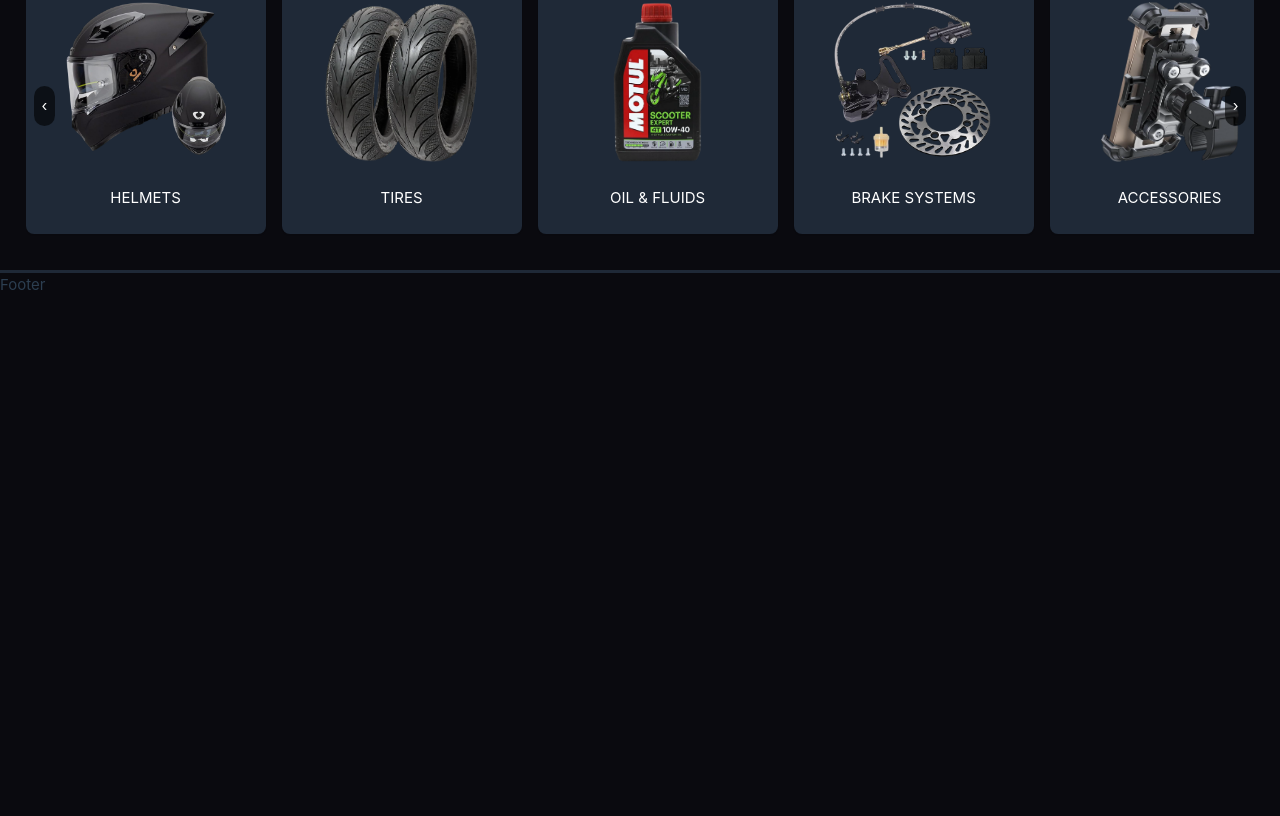
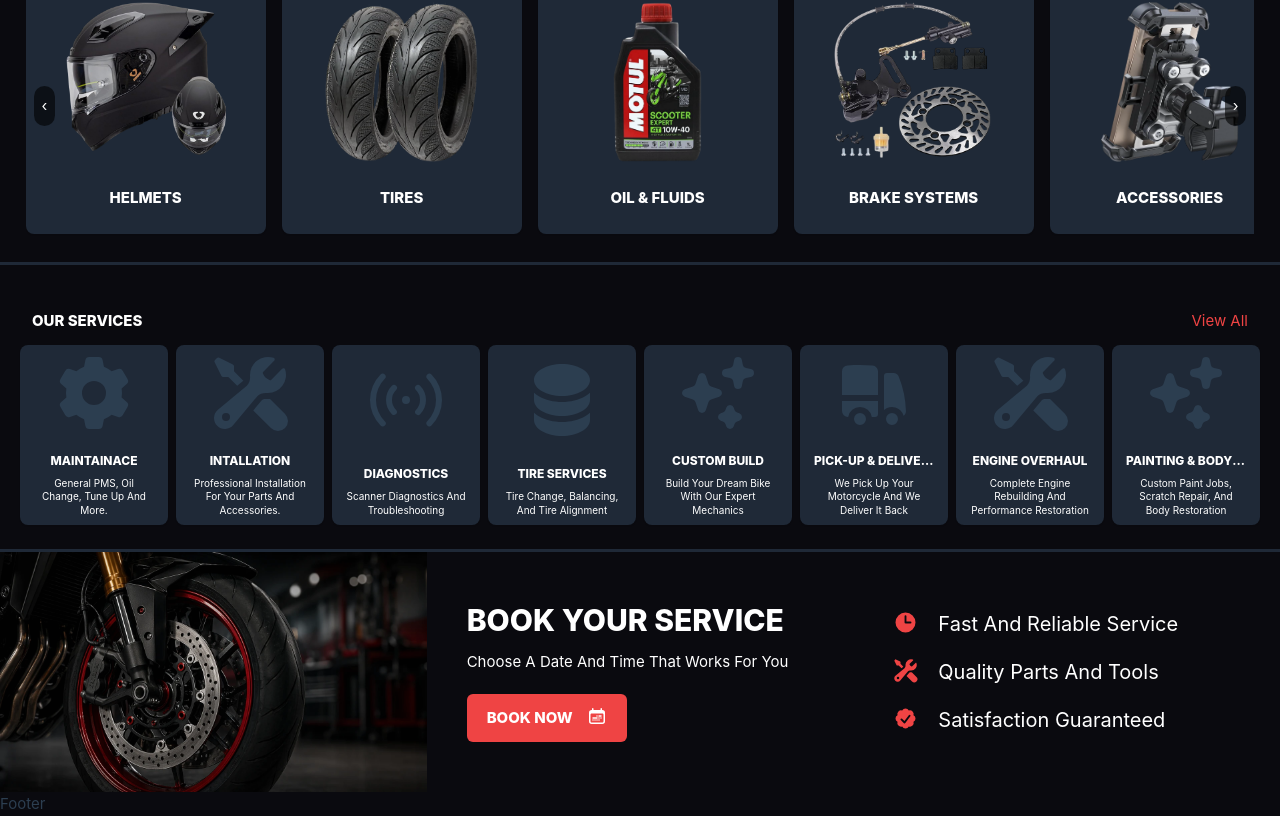
Before and after one commit to jovan51795/shop_fe, a Vue app: page /home in a window 1280 px wide. Shown: the part 1329-2145 px from the top of the page. Before the commit the page ends 1626 px from the top, so only its background shows below. Built offline with nearby package versions, Linux system fonts and the light colour scheme; the HTML template or start-up script is replaced by a standard one.

Commit message:
add top footer

```diff
--- a/src/assets/base.css
+++ b/src/assets/base.css
@@ -55,7 +55,7 @@
 *::before,
 *::after {
   box-sizing: border-box;
-  font-weight: normal;
+  /* font-weight: normal; */
 }
 
 body {
--- a/src/components/Category.vue
+++ b/src/components/Category.vue
@@ -2,16 +2,14 @@
 import { RouterLink } from 'vue-router'
 
 const { data } = defineProps(['data'])
-
-console.log('this is the images', data)
 </script>
 
 <template>
   <div class="container mx-auto border-b-3 pb-5 pt-1 mt-5 border-[#1F2937]">
     <div class="flex justify-between mx-8 mt-5 mb-2 text-white">
       <h2 class="uppercase font-extrabold">{{ data.title }}</h2>
-      <div>
-        <RouterLink>View All</RouterLink>
+      <div class="text-[#EF4444]">
+        <RouterLink to="/home">View All</RouterLink>
       </div>
     </div>
     <div
--- a/src/components/FeaturedProducts.vue
+++ b/src/components/FeaturedProducts.vue
@@ -18,12 +18,12 @@ const scroll = (direction) => {
 </script>
 
 <template>
-  <div class="container mx-auto border-b-3 pb-5 pt-1 mt-5 border-[#1F2937] flex justify-center">
+  <div class="container mx-auto border-b-3 pb-3 pt-1 mt-5 border-[#1F2937] flex justify-center">
     <div class="w-[96%]">
       <div class="flex justify-between mt-5 mb-2 text-white">
         <h2 class="uppercase font-extrabold">Featured Products</h2>
-        <div>
-          <RouterLink to="#">View All</RouterLink>
+        <div class="text-[#EF4444]">
+          <RouterLink to="/home">View All</RouterLink>
         </div>
       </div>
       <div class="relative w-full rounded-lg">
--- /dev/null
+++ b/src/components/Services.vue
@@ -0,0 +1,87 @@
+<script setup lang="ts">
+import {
+  Cog6ToothIcon,
+  CircleStackIcon,
+  WrenchScrewdriverIcon,
+  SignalIcon,
+  SparklesIcon,
+  TruckIcon,
+} from '@heroicons/vue/20/solid'
+
+const services = [
+  {
+    title: 'maintainace',
+    description: 'General PMS, Oil Change, Tune up and more.',
+    icon: Cog6ToothIcon,
+  },
+  {
+    title: 'intallation',
+    description: 'Professional installation for your parts and accessories.',
+    icon: WrenchScrewdriverIcon,
+  },
+  {
+    title: 'diagnostics',
+    description: 'scanner diagnostics and troubleshooting',
+    icon: SignalIcon,
+  },
+  {
+    title: 'tire services',
+    description: 'tire change, balancing, and tire alignment',
+    icon: CircleStackIcon,
+  },
+  {
+    title: 'custom build',
+    description: 'build your dream bike with our expert mechanics',
+    icon: SparklesIcon,
+  },
+  {
+    title: 'pick-up & delivery',
+    description: 'we pick up your motorcycle and we deliver it back',
+    icon: TruckIcon,
+  },
+  {
+    title: 'engine overhaul',
+    description: 'complete engine rebuilding and performance restoration',
+    icon: WrenchScrewdriverIcon,
+  },
+  {
+    title: 'painting & body works',
+    description: 'custom paint jobs, scratch repair, and body restoration',
+    icon: SparklesIcon,
+  },
+]
+</script>
+
+<template>
+  <div class="container mx-auto border-b-3 pb-5 pt-1 mt-5 border-[#1F2937]">
+    <div class="flex justify-between mt-5 mb-2 mx-8 text-white">
+      <h2 class="uppercase font-extrabold">Our Services</h2>
+      <div class="text-[#EF4444]">
+        <RouterLink to="/home">View All</RouterLink>
+      </div>
+    </div>
+    <div
+      class="grid grid-cols-2 sm:grid-cols-3 md:grid-cols-4 lg:grid-cols-6 gap-2 xl:grid-cols-8 justify-items-center justify-center px-5"
+    >
+      <div
+        class="w-full max-w-40 max-h-50 bg-[#1F2937] p-2 rounded-lg shadow-xs m-1 flex justify-between flex-col"
+        v-for="(service, index) in services"
+        :key="index"
+      >
+        <div class="m-auto">
+          <component :is="service.icon" class="w-20 h-20" />
+        </div>
+        <div class="flex mt-5 flex-col text-white items-center justify-center text-xs text-center">
+          <span
+            class="text-heading uppercase font-extrabold mb-2 max-h-10 max-w-30 overflow-hidden text-ellipsis whitespace-nowrap"
+            >{{ service.title }}</span
+          >
+          <span
+            class="text-white max-h-10 capitalize text-[10px] overflow-hidden text-ellipsis max-w-30"
+            >{{ service.description }}
+          </span>
+        </div>
+      </div>
+    </div>
+  </div>
+</template>
--- /dev/null
+++ b/src/components/TopFooter.vue
@@ -0,0 +1,42 @@
+<script setup lang="ts">
+import {
+  CalendarDateRangeIcon,
+  ClockIcon,
+  WrenchScrewdriverIcon,
+  CheckBadgeIcon,
+} from '@heroicons/vue/20/solid'
+</script>
+<template>
+  <div class="container mx-auto">
+    <div class="grid grid-cols-2 md:grid-cols-3 justify-item-center align-item-center">
+      <!-- image -->
+      <div class="hidden md:block" style="background-color: blue">
+        <img src="../assets/footer/top-footer.png" alt="top-footer" class="md:w-full" />
+      </div>
+      <div class="flex flex-col justify-center align-center p-10 text-white">
+        <h1 class="uppercase text-3xl font-extrabold">book your service</h1>
+        <span class="capitalize pb-5 pt-3">choose a date and time that works for you</span>
+        <button
+          class="uppercase bg-[#EF4444] py-3 px-5 w-40 rounded-md flex justify-between align-center font-extrabold"
+        >
+          <span>book now</span>
+          <CalendarDateRangeIcon class="text-white max-h-[20px]" />
+        </button>
+      </div>
+      <div class="flex flex-col justify-center align-center p-10 text-white capitalize text-xl">
+        <div class="flex justify-start align-center">
+          <ClockIcon class="max-h-[25px] text-[#EF4444] mr-5" />
+          <span>fast and reliable service</span>
+        </div>
+        <div class="flex justify-start align-center py-5">
+          <WrenchScrewdriverIcon class="max-h-[25px] text-[#EF4444] mr-5" />
+          <span>quality parts and tools</span>
+        </div>
+        <div class="flex justify-start align-center">
+          <CheckBadgeIcon class="max-h-[25px] text-[#EF4444] mr-5" />
+          <span>satisfaction guaranteed</span>
+        </div>
+      </div>
+    </div>
+  </div>
+</template>
--- a/src/views/HomeView.vue
+++ b/src/views/HomeView.vue
@@ -9,6 +9,8 @@ import oil from '@/assets/oil.png'
 import brakes from '@/assets/brakes.png'
 import accessories from '@/assets/accessories.png'
 import FeaturedProducts from '@/components/FeaturedProducts.vue'
+import Services from '@/components/Services.vue'
+import TopFooter from '@/components/TopFooter.vue'
 
 const summary = {
   title: 'Shop By Category',
@@ -82,5 +84,7 @@ const summary = {
     <Banner />
     <Category :data="summary" />
     <FeaturedProducts :data="summary" />
+    <Services :data="summary" />
+    <TopFooter />
   </main>
 </template>
```
Also changed, not shown: src/assets/footer/top-footer.png (added).
